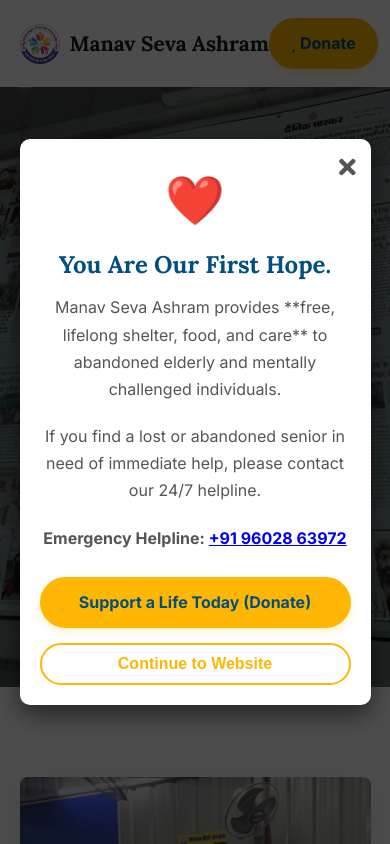
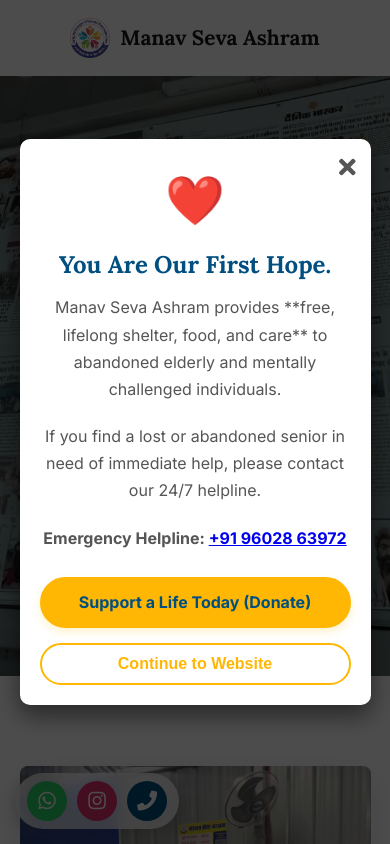
Before and after one commit to msajigar-ops/Manav-Sewa-Ashram, a plain HTML site: page index.html in a window 390 px wide. Shown: the top 844 px of the page. Drawn offline with Linux system fonts and the light colour scheme.

Commit message:
new update

```diff
--- a/index.html
+++ b/index.html
@@ -1203,9 +1203,8 @@ h2 {
 
     /* Functional Group (The Donate Button) adjustment for small screen display */
     .header-functional-group {
-        display: block; /* Ensure the single Donate button is visible */
-        margin-left: auto; /* Push it to the right */
-        order: 2; /* Ensure it is on the right of the logo */
+        /* *** MODIFIED: Ensure it is completely hidden and doesn't take space *** */
+        display: none !important;
     }
 
     .logo-text {
@@ -1289,11 +1288,11 @@ h2 {
 @media (max-width: 768px) {
     /* **HEADER FIX: Ensure logo and button are on one line** */
     .nav-bar {
-        /* Ensure single-row structure */
+        /* MODIFIED: Center the remaining element (logo) when other elements are hidden */
+        justify-content: center;
         flex-direction: row;
         align-items: center;
         flex-wrap: nowrap;
-        justify-content: space-between;
     }
 
     .logo-img-wrapper {
@@ -1301,6 +1300,8 @@ h2 {
         order: 1;
         margin-bottom: 0;
         flex-shrink: 1;
+        /* NEW: Center the logo wrapper within the centered nav-bar for safety */
+        margin: 0;
     }
     .logo-text {
         font-size: 1.3rem;
@@ -1308,9 +1309,8 @@ h2 {
     }
 
     .header-functional-group {
-        order: 2; /* Keep functional group next (right) */
-        margin-left: auto; /* Push group to the right */
-        flex-shrink: 0;
+        /* MODIFIED: Ensure it is completely hidden and does not affect spacing */
+        display: none !important;
     }
 
     /* No menu toggle to worry about */
@@ -1825,6 +1825,20 @@ h2 {
         </div>
     </div>
 
+    <div class="floating-contact-box" role="complementary" aria-label="Quick Contact Links">
+        <a href="https://wa.me/919602863972" target="_blank" class="contact-icon-link icon-whatsapp" aria-label="WhatsApp Manav Seva Ashram">
+            <i class="fab fa-whatsapp"></i>
+        </a>
+
+        <a href="https://www.instagram.com/manav_seva_ashram?igsh=dTJtN3lucXM2MnZu" target="_blank" class="contact-icon-link icon-instagram" aria-label="Instagram Manav Seva Ashram">
+            <i class="fab fa-instagram"></i>
+        </a>
+
+        <a href="tel:+919602863972" class="contact-icon-link icon-call" aria-label="Call Manav Seva Ashram Helpline">
+            <i class="fas fa-phone"></i>
+        </a>
+    </div>
+
     <script defer>
         // --- Global Variables ---
         let slideIndex = 0;
```
